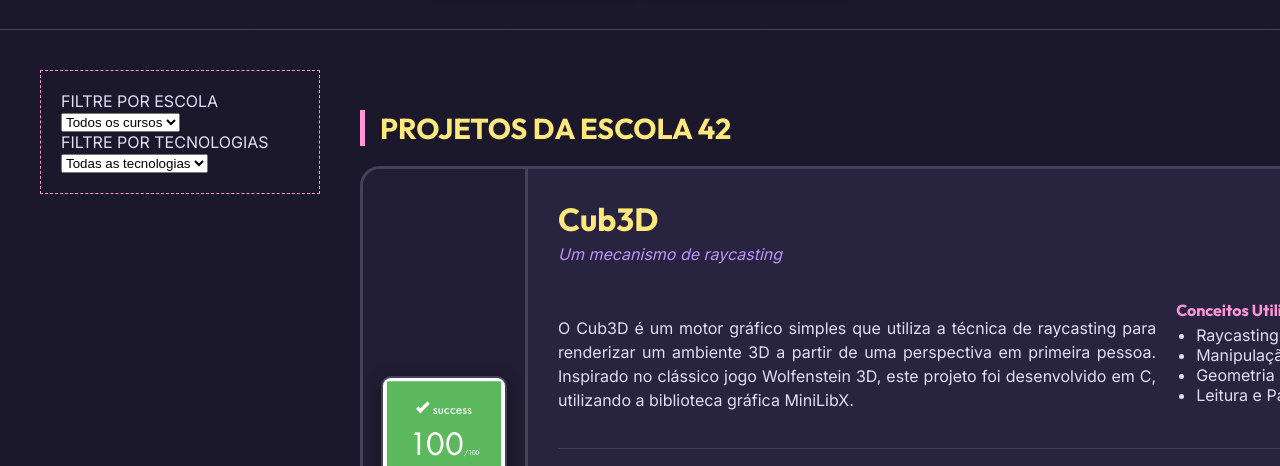
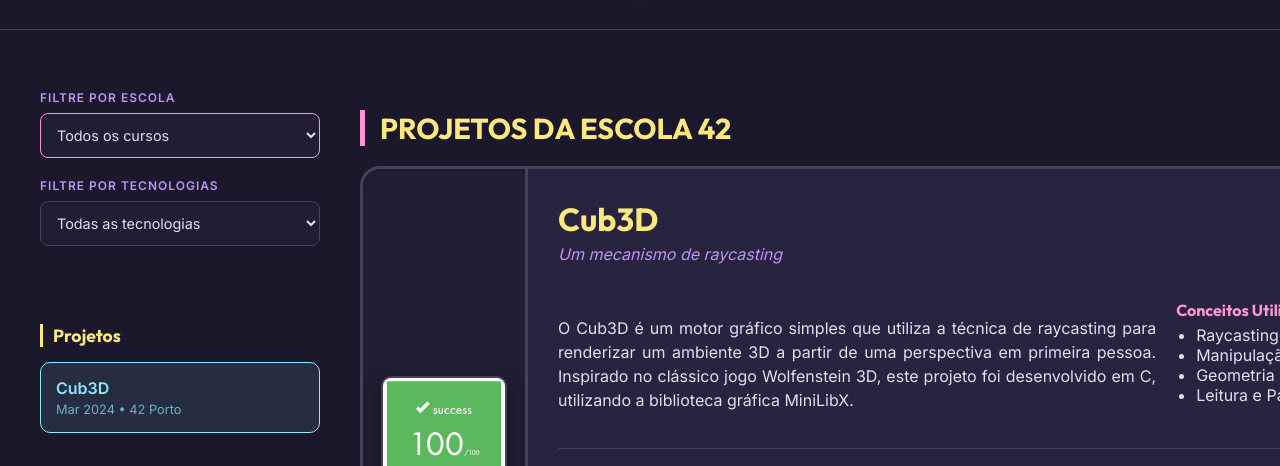
Before and after one commit to gongabriela/personal_portfolio, a plain HTML site: page index.html in a window 1280 px wide. Shown: the part 555-1021 px from the top of the page. Drawn offline with Linux system fonts and the light colour scheme; grey boxes are pictures that could not be loaded.

Commit message:
style: adicionando css na estrutura do menu lateral

```diff
--- a/index.html
+++ b/index.html
@@ -65,7 +65,7 @@
     <div class="layout-dashboard">
         <aside class="barra-lateral">
             <div class="secao-filtros">
-                <div class="grupo-filtros">
+                <div class="grupo-filtro">
                     <label for="filtro-escola">FILTRE POR ESCOLA</label>
                     <select id="filtro-escola" class="dropdown-escola">
                         <option value="all">Todos os cursos</option>
@@ -74,9 +74,9 @@
                     </select>
                 </div>
 
-<div class="grupo-filtro">
+                <div class="grupo-filtro">
                     <label for="filtro-tech">FILTRE POR TECNOLOGIAS</label>
-                    <select id="filtro-tech" class="dropdown-estiloso">
+                    <select id="filtro-tech" class="dropdown-tecnologias">
                         <option value="all">Todas as tecnologias</option>
                         <option value="c">C Language</option>
                         <option value="c++">C++</option>
@@ -85,8 +85,18 @@
                         <option value="sql">SQL</option>
                     </select>
                 </div>
+            </div>
 
+            <div class="secao-projetos">
+                <h3>Projetos</h3>
+                <ul class="lista-projetos">
+                    <li class="item-projeto ativo" data-id="cub3d">
+                        <span>Cub3D</span>
+                        <small>Mar 2024 • 42 Porto</small>
+                    </li>
+                </ul>
             </div>
+
         </aside>
 
         <main class="conteudo-principal">
--- a/style.css
+++ b/style.css
@@ -199,12 +199,110 @@ h1, h2, h3, h4 {
     margin: 40px auto; /* Centraliza a grelha na página */
     padding: 0 20px;
 }
+/*---------------------------------------- 6. BARRA LATERAL (SIDEBAR) ----------------------------------------*/
 
-/* Ajuste na Barra Lateral (Temporário: só para veres a coluna a aparecer) */
 .barra-lateral {
-    border: 1px dashed var(--cor-rosa);
-    padding: 20px;
+    display: flex;
+    flex-direction: column;
+    gap: 40px;
+    padding: 20px 0;
+
+    /*configs pra barra ficar fixa*/
     height: fit-content; /* Altura ajusta-se ao conteúdo */
+    position: sticky; /* Ela cola na tela */
+    top: 110px; /* Cola 110px abaixo do topo (para não bater na Header que já tem uns 90px) */
+}
+
+/*filtros*/
+.grupo-filtro {
+    margin-bottom: 20px;
+    display: flex;
+    flex-direction: column;
+    gap: 8px;
+}
+
+/**/
+.grupo-filtro label {
+    font-size: 0.75REM;
+    color: var(--cor-roxo-claro);
+    font-weight: bold;
+    letter-spacing: 1px;
+
+}
+
+.dropdown-escola, .dropdown-tecnologias {
+    padding: 12px;
+    background-color: var(--cor-fundo-card-esquerdo);
+    color: var(--cor-texto-principal);
+    border: 1px solid var(--cor-borda);
+    border-radius: 8px;
+    outline: none;
+    cursor: pointer;
+    font-family: var(--fonte-texto);
+    font-size: 0.9rem;
+    width: 100%;
+    box-sizing: border-box;
+}
+
+.dropdown-escola, .dropdown-tecnologias focus {
+    border-color: var(--cor-rosa);
+}
+
+/*---lista de projetos no menu lateral---*/
+.secao-projetos h3 {
+    color: var(--cor-banana);
+    font-size: 1.1rem;
+    margin-bottom: 15px;
+    padding-left: 10px;
+    border-left: 3px solid var(--cor-banana);
+}
+
+.lista-projetos {
+    list-style: none;
+    padding: 0;
+    margin: 0;
+}
+
+.item-projeto {
+    padding: 15px;
+    border-radius: 10px;
+    margin-bottom: 10px;
+    cursor: pointer;
+    border: 1px solid transparent;
+    transition: all 0.2s ease;
+    display: flex;
+    flex-direction: column;
+}
+
+.item-projeto span {
+    font-weight: 600;
+    font-size: 1rem;
+    color: var(--cor-texto-principal);
+}
+
+.item-projeto small {
+    font-size: 0.8rem;
+    color: var(--cor-borda);
+    margin-top: 4px;
+}
+
+.item-projeto:hover {
+    background-color: rgba(255, 255, 255, 0.05);
+    transform: translateX(5px);
+}
+
+.item-projeto.ativo {
+    background-color: rgba(139, 233, 253, 0.1);
+    border-color: var(--cor-azul-ceu);
+}
+
+.item-projeto.ativo span {
+    color: var(--cor-azul-ceu);
+}
+
+.item-projeto.ativo small {
+    color: var(--cor-azul-ceu);
+    opacity: 0.7;
 }
 
 /* basicamente a mesma coisa que fazer na tag main mas agora quem controla é o grid */
```
Also changed, not shown: 1 other file.
